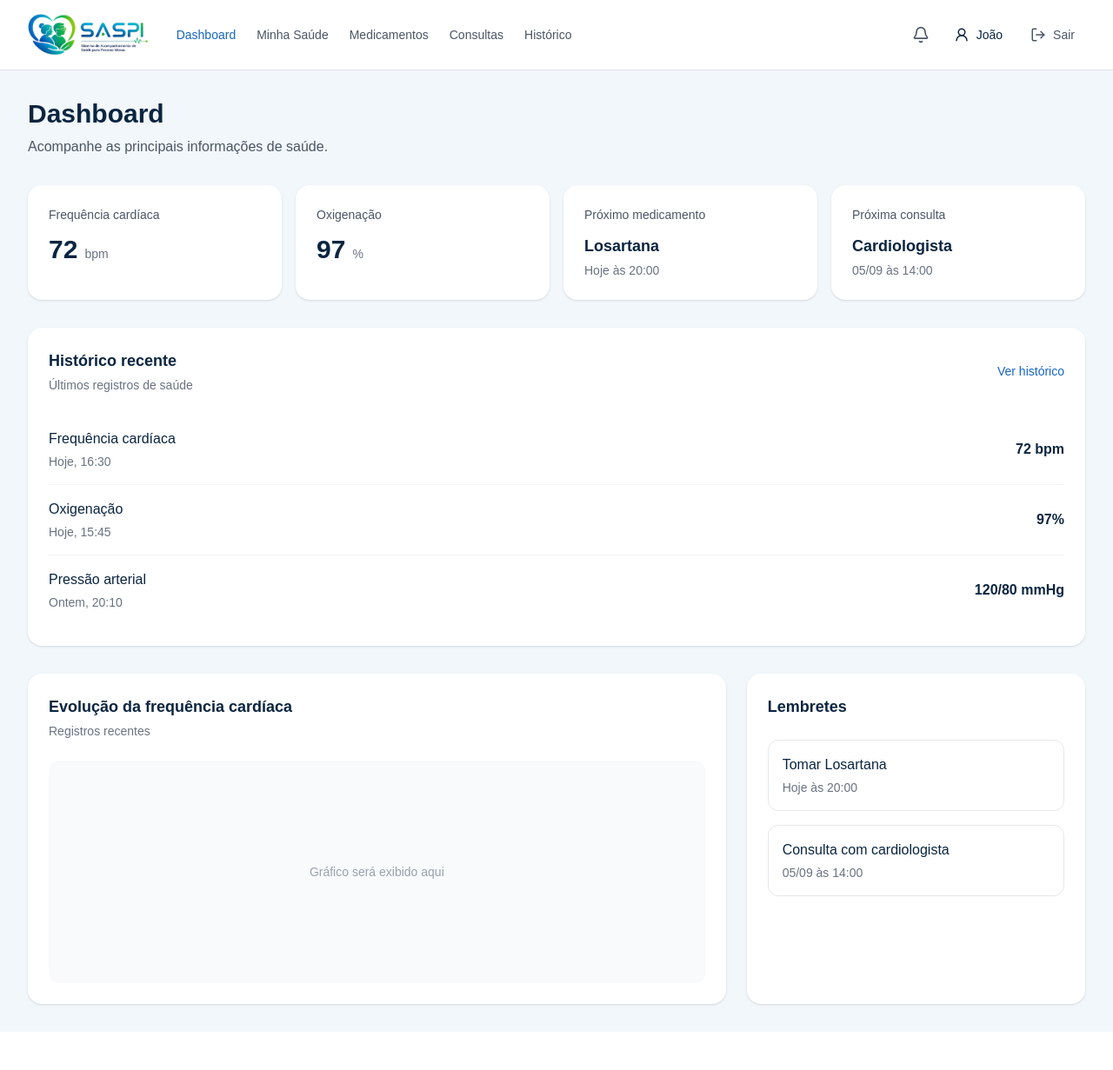
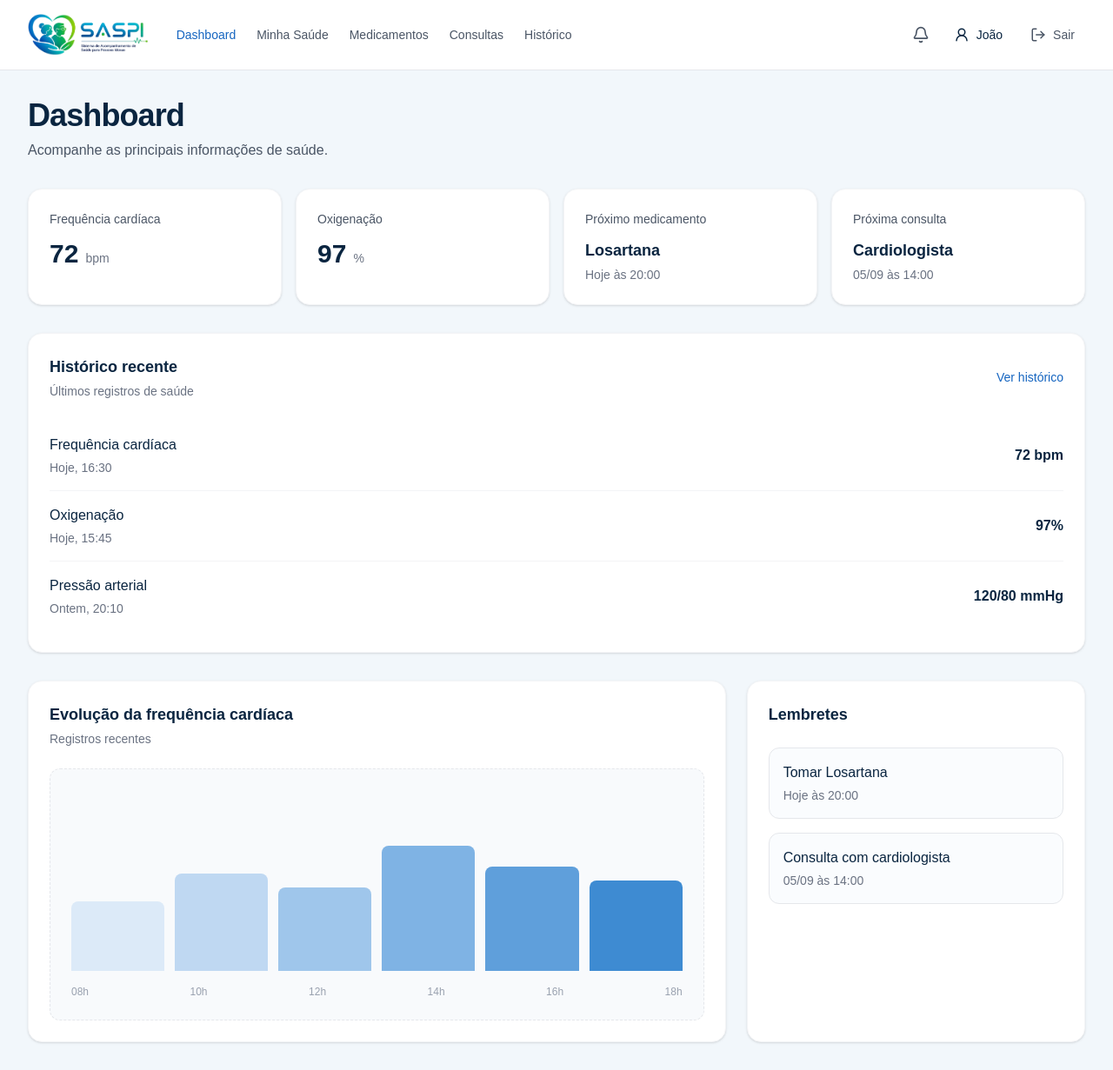
Before and after one commit to MiguelHelen/S.A.S.P.I-Sistema-de-Acompanhamento-de-Saude-para-Pessoas-Idosas-, a Next.js app: page /dashboard in a window 1280 px wide. Shown: the whole page at 87% size. Before the commit the page ends 1187 px from the top, so only its background shows below. Built offline with nearby package versions, Linux system fonts and the light colour scheme.

Commit message:
style: padroniza componentes e visual do dashboard

```diff
--- a/src/app/dashboard/page.tsx
+++ b/src/app/dashboard/page.tsx
@@ -1,18 +1,21 @@
 import DashboardNavbar from "@/components/DashboardNavbar";
 import MetricCard from "@/components/MetricCard";
 import InfoCard from "@/components/InfoCard";
+
 export default function Dashboard() {
   return (
     <main className="min-h-screen bg-[#F2F7FB]">
       <DashboardNavbar />
+
       <div className="mx-auto max-w-7xl px-4 py-8 md:px-8">
-        <h1 className="text-2xl font-bold text-[#0A2540] md:text-3xl">
+        <h1 className="text-3xl font-bold tracking-tight text-[#0A2540] md:text-4xl">
           Dashboard
         </h1>
 
-        <p className="mt-2 text-gray-600">
+        <p className="mt-2 max-w-2xl text-gray-600">
           Acompanhe as principais informações de saúde.
         </p>
+
         <div className="mt-8 grid gap-4 sm:grid-cols-2 xl:grid-cols-4">
           <MetricCard
             title="Frequência cardíaca"
@@ -38,7 +41,8 @@ export default function Dashboard() {
             subtitle="05/09 às 14:00"
           />
         </div>
-        <section className="mt-8 rounded-2xl bg-white p-6 shadow-sm">
+
+        <section className="mt-8 rounded-2xl border border-gray-100 bg-white p-6 shadow-sm">
           <div className="flex items-center justify-between">
             <div>
               <h2 className="text-lg font-semibold text-[#0A2540]">
@@ -65,64 +69,107 @@ export default function Dashboard() {
                   Frequência cardíaca
                 </p>
 
-                <p className="mt-1 text-sm text-gray-500">Hoje, 16:30</p>
+                <p className="mt-1 text-sm text-gray-500">
+                  Hoje, 16:30
+                </p>
               </div>
 
-              <p className="font-semibold text-[#0A2540]">72 bpm</p>
+              <p className="font-semibold text-[#0A2540]">
+                72 bpm
+              </p>
             </div>
 
             <div className="flex items-center justify-between py-4">
               <div>
-                <p className="font-medium text-[#0A2540]">Oxigenação</p>
+                <p className="font-medium text-[#0A2540]">
+                  Oxigenação
+                </p>
 
-                <p className="mt-1 text-sm text-gray-500">Hoje, 15:45</p>
+                <p className="mt-1 text-sm text-gray-500">
+                  Hoje, 15:45
+                </p>
               </div>
 
-              <p className="font-semibold text-[#0A2540]">97%</p>
+              <p className="font-semibold text-[#0A2540]">
+                97%
+              </p>
             </div>
 
             <div className="flex items-center justify-between py-4">
               <div>
-                <p className="font-medium text-[#0A2540]">Pressão arterial</p>
+                <p className="font-medium text-[#0A2540]">
+                  Pressão arterial
+                </p>
 
-                <p className="mt-1 text-sm text-gray-500">Ontem, 20:10</p>
+                <p className="mt-1 text-sm text-gray-500">
+                  Ontem, 20:10
+                </p>
               </div>
 
-              <p className="font-semibold text-[#0A2540]">120/80 mmHg</p>
+              <p className="font-semibold text-[#0A2540]">
+                120/80 mmHg
+              </p>
             </div>
           </div>
         </section>
+
         <div className="mt-8 grid gap-6 lg:grid-cols-3">
-          <section className="rounded-2xl bg-white p-6 shadow-sm lg:col-span-2">
+          <section className="rounded-2xl border border-gray-100 bg-white p-6 shadow-sm lg:col-span-2">
             <div>
               <h2 className="text-lg font-semibold text-[#0A2540]">
                 Evolução da frequência cardíaca
               </h2>
 
-              <p className="mt-1 text-sm text-gray-500">Registros recentes</p>
+              <p className="mt-1 text-sm text-gray-500">
+                Registros recentes
+              </p>
             </div>
 
-            <div className="mt-6 flex min-h-64 items-center justify-center rounded-xl bg-[#F8FAFC]">
-              <p className="text-sm text-gray-400">Gráfico será exibido aqui</p>
+            <div className="mt-6 rounded-xl border border-dashed border-gray-200 bg-[#F8FAFC] p-6">
+              <div className="flex min-h-52 items-end gap-3">
+                <div className="h-20 flex-1 rounded-t-lg bg-[#DCEAF8]"></div>
+                <div className="h-28 flex-1 rounded-t-lg bg-[#BFD8F2]"></div>
+                <div className="h-24 flex-1 rounded-t-lg bg-[#9FC6EB]"></div>
+                <div className="h-36 flex-1 rounded-t-lg bg-[#7FB3E4]"></div>
+                <div className="h-30 flex-1 rounded-t-lg bg-[#5F9FDB]"></div>
+                <div className="h-26 flex-1 rounded-t-lg bg-[#3E8BD2]"></div>
+              </div>
+
+              <div className="mt-4 flex justify-between text-xs text-gray-400">
+                <span>08h</span>
+                <span>10h</span>
+                <span>12h</span>
+                <span>14h</span>
+                <span>16h</span>
+                <span>18h</span>
+              </div>
             </div>
           </section>
 
-          <section className="rounded-2xl bg-white p-6 shadow-sm">
-            <h2 className="text-lg font-semibold text-[#0A2540]">Lembretes</h2>
+          <section className="rounded-2xl border border-gray-100 bg-white p-6 shadow-sm">
+            <h2 className="text-lg font-semibold text-[#0A2540]">
+              Lembretes
+            </h2>
 
             <div className="mt-6 space-y-4">
-              <div className="rounded-xl border border-gray-200 p-4">
-                <p className="font-medium text-[#0A2540]">Tomar Losartana</p>
+              <div className="rounded-xl border border-gray-200 bg-[#FAFCFE] p-4 transition hover:border-[#BFD8F2] hover:bg-white">
+                <p className="font-medium text-[#0A2540]">
+                  Tomar Losartana
+                </p>
 
-                <p className="mt-1 text-sm text-gray-500">Hoje às 20:00</p>
+                <p className="mt-1 text-sm text-gray-500">
+                  Hoje às 20:00
+                </p>
               </div>
 
-              <div className="rounded-xl border border-gray-200 p-4">
+              <div className="rounded-xl border border-gray-200 bg-[#FAFCFE] p-4 transition hover:border-[#BFD8F2] hover:bg-white">
                 <p className="font-medium text-[#0A2540]">
                   Consulta com cardiologista
                 </p>
 
-                <p className="mt-1 text-sm text-gray-500">05/09 às 14:00</p>
+                <p className="mt-1 text-sm text-gray-500">
+                  05/09 às 14:00
+                </p>
               </div>
             </div>
           </section>
--- a/src/components/InfoCard.tsx
+++ b/src/components/InfoCard.tsx
@@ -10,7 +10,7 @@ export default function InfoCard({
   subtitle,
 }: InfoCardProps) {
   return (
-    <div className="rounded-2xl bg-white p-6 shadow-sm">
+    <div className="rounded-2xl border border-gray-100 bg-white p-6 shadow-sm transition hover:-translate-y-0.5 hover:shadow-md">
       <p className="text-sm text-gray-600">
         {label}
       </p>
--- a/src/components/MetricCard.tsx
+++ b/src/components/MetricCard.tsx
@@ -10,7 +10,7 @@ export default function MetricCard({
   unit,
 }: MetricCardProps) {
   return (
-    <div className="rounded-2xl bg-white p-6 shadow-sm">
+    <div className="rounded-2xl border border-gray-100 bg-white p-6 shadow-sm transition hover:-translate-y-0.5 hover:shadow-md">
       <p className="text-sm text-gray-600">
         {title}
       </p>
```
Lines whose indentation alone changed are shown as unchanged.
